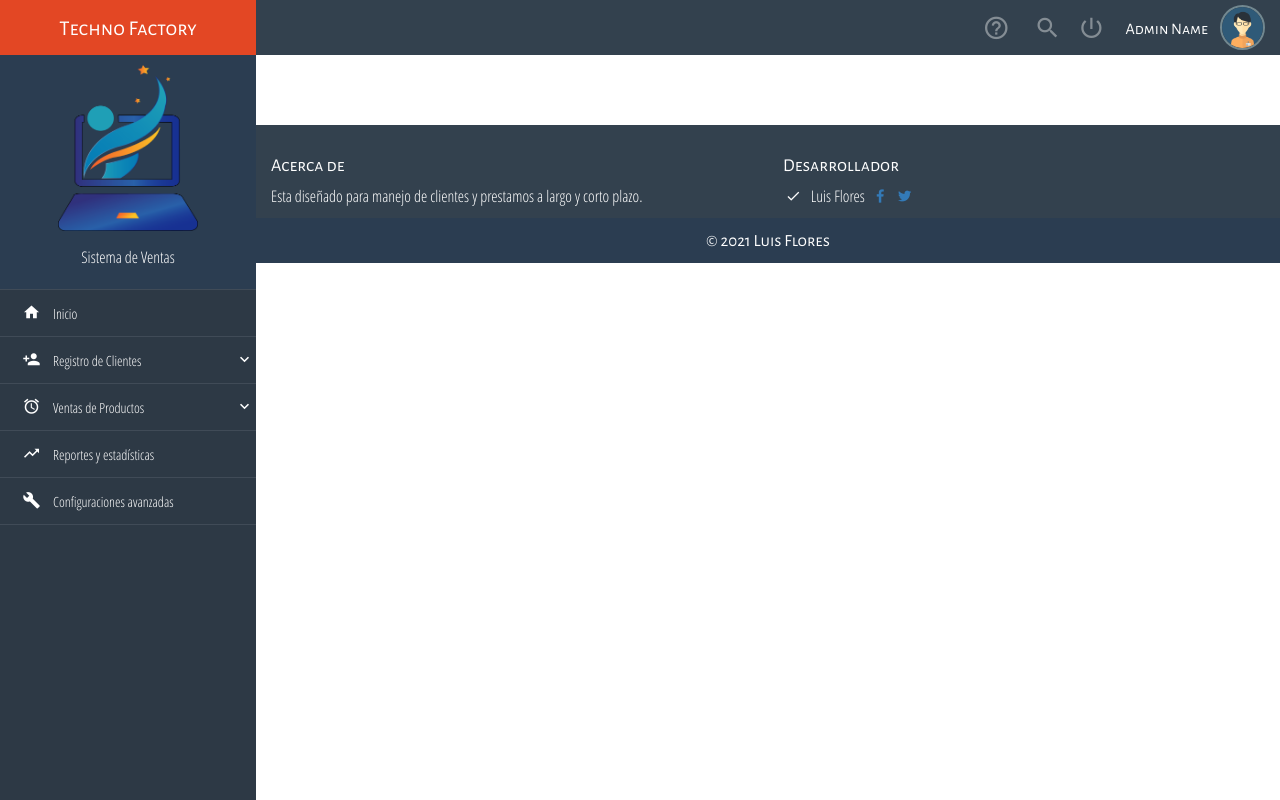
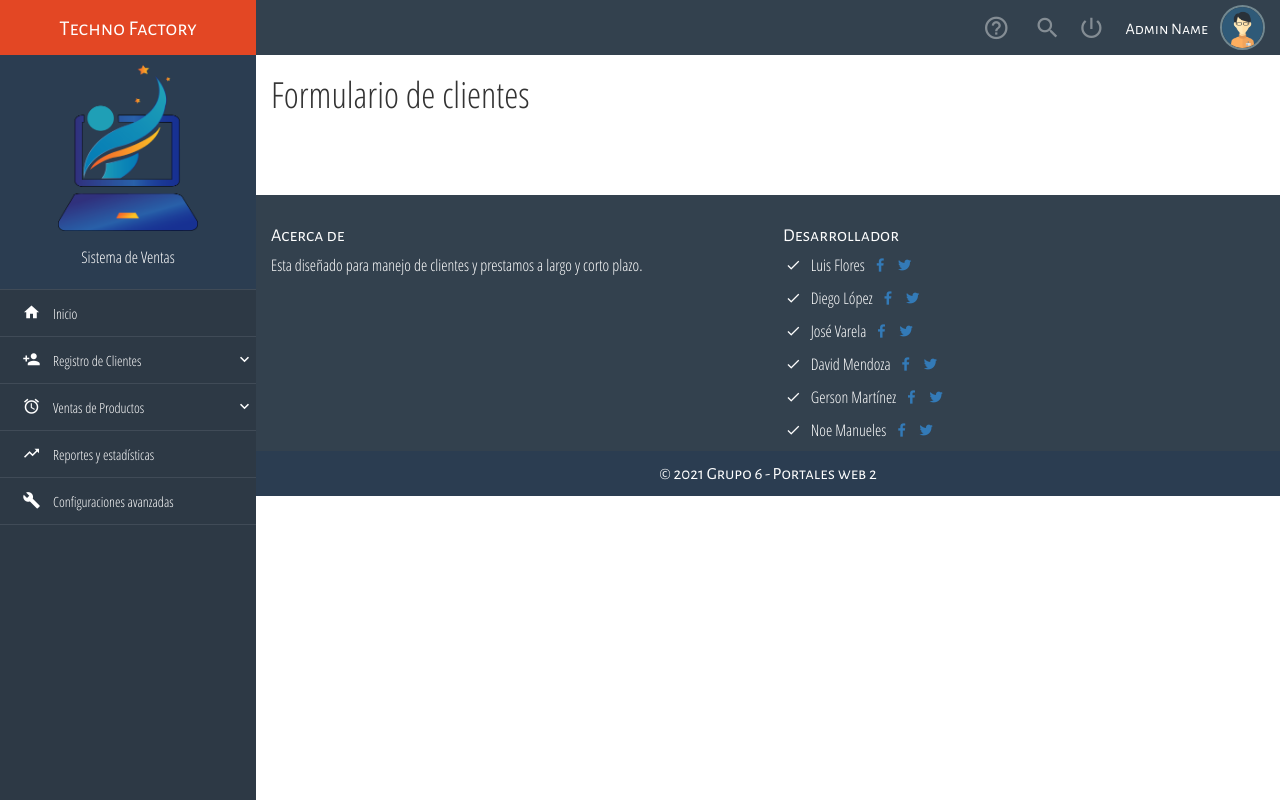
Before and after one commit to Luis-FloresC/Proyecto-PortalesWeb2-Grupo6, a PHP site: page /menu.php in a window 1280 px wide. Run offline with PHP 8.4, Linux system fonts and the light colour scheme; some libraries are stand-ins or nearby versions; some web fonts are replaced.

Commit message:
se modifico el pie de pagina

```diff
--- a/Administrador/menu.php
+++ b/Administrador/menu.php
@@ -1,4 +1,8 @@
 <?php include('template/header.php'); ?>
 
+<div class="container">
+    <h1>Formulario de clientes</h1>
+
+</div>
 
 <?php include('template/footer.php'); ?>
--- a/Administrador/template/footer.php
+++ b/Administrador/template/footer.php
@@ -12,10 +12,25 @@
                         <ul class="list-unstyled">
                             <li><i class="zmdi zmdi-check zmdi-hc-fw"></i>&nbsp; Luis Flores <a href="https://www.facebook.com/"><i  class="zmdi zmdi-facebook zmdi-hc-fw footer-social"> </i></a><a href="https://twitter.com/home"><i class="zmdi zmdi-twitter zmdi-hc-fw footer-social"></i></a></li>
                         </ul>
+                        <ul class="list-unstyled">
+                            <li><i class="zmdi zmdi-check zmdi-hc-fw"></i>&nbsp; Diego López <a href="https://www.facebook.com/"><i  class="zmdi zmdi-facebook zmdi-hc-fw footer-social"> </i></a><a href="https://twitter.com/home"><i class="zmdi zmdi-twitter zmdi-hc-fw footer-social"></i></a></li>
+                        </ul>
+                        <ul class="list-unstyled">
+                            <li><i class="zmdi zmdi-check zmdi-hc-fw"></i>&nbsp; José Varela <a href="https://www.facebook.com/"><i  class="zmdi zmdi-facebook zmdi-hc-fw footer-social"> </i></a><a href="https://twitter.com/home"><i class="zmdi zmdi-twitter zmdi-hc-fw footer-social"></i></a></li>
+                        </ul>
+                        <ul class="list-unstyled">
+                            <li><i class="zmdi zmdi-check zmdi-hc-fw"></i>&nbsp; David Mendoza <a href="https://www.facebook.com/"><i  class="zmdi zmdi-facebook zmdi-hc-fw footer-social"> </i></a><a href="https://twitter.com/home"><i class="zmdi zmdi-twitter zmdi-hc-fw footer-social"></i></a></li>
+                        </ul>
+                        <ul class="list-unstyled">
+                            <li><i class="zmdi zmdi-check zmdi-hc-fw"></i>&nbsp; Gerson Martínez <a href="https://www.facebook.com/"><i  class="zmdi zmdi-facebook zmdi-hc-fw footer-social"> </i></a><a href="https://twitter.com/home"><i class="zmdi zmdi-twitter zmdi-hc-fw footer-social"></i></a></li>
+                        </ul>
+                        <ul class="list-unstyled">
+                            <li><i class="zmdi zmdi-check zmdi-hc-fw"></i>&nbsp; Noe Manueles <a href="https://www.facebook.com/"><i  class="zmdi zmdi-facebook zmdi-hc-fw footer-social"> </i></a><a href="https://twitter.com/home"><i class="zmdi zmdi-twitter zmdi-hc-fw footer-social"></i></a></li>
+                        </ul>
                     </div>
                 </div>
             </div>
-            <div class="footer-copyright full-reset all-tittles">© <?php $Year = date("Y"); echo $Year; ?> Luis Flores</div>
+            <div class="footer-copyright full-reset all-tittles">© <?php $Year = date("Y"); echo $Year; ?> Grupo 6 - Portales web 2</div>
         </footer>
     </div>
 </body>
--- a/Administrador/template/header.php
+++ b/Administrador/template/header.php
@@ -65,9 +65,7 @@
                         <div class="dropdown-menu-button"><i class="zmdi zmdi-alarm zmdi-hc-fw"></i>&nbsp;&nbsp; Ventas de Productos <i class="zmdi zmdi-chevron-down pull-right zmdi-hc-fw"></i></div>
                         <ul class="list-unstyled">
                             <li><a href="loan.html"><i class="zmdi zmdi-calendar zmdi-hc-fw"></i>&nbsp;&nbsp; Todos los productos</a></li>
-                            <li>
-                                <a href="loanpending.html"><i class="zmdi zmdi-time-restore zmdi-hc-fw"></i>&nbsp;&nbsp; Pagos en Linea <span class="label label-danger pull-right label-mhover">7</span></a>
-                            </li>
+
                             <li>
                                 <a href="loanreservation.html"><i class="zmdi zmdi-timer zmdi-hc-fw"></i>&nbsp;&nbsp; Lista De Clientes<span class="label label-danger pull-right label-mhover">7</span></a>
                             </li>
```
